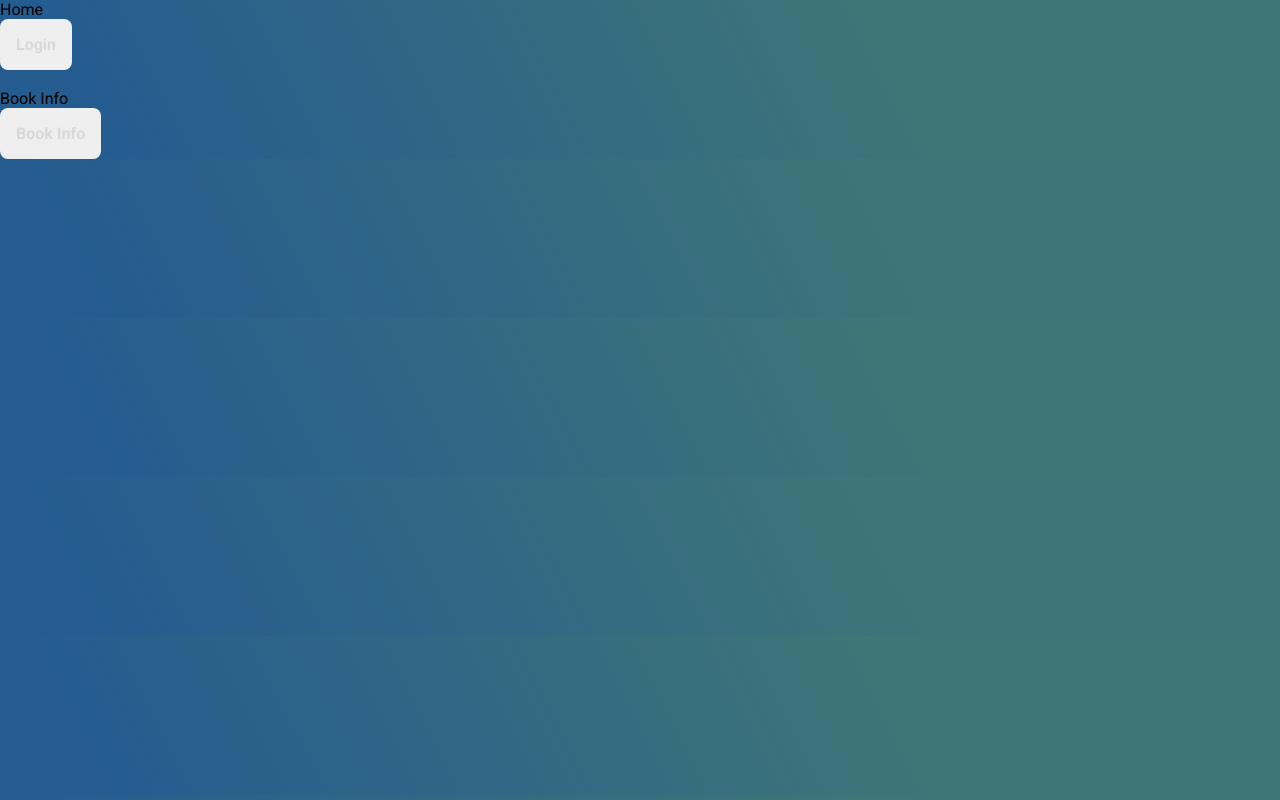
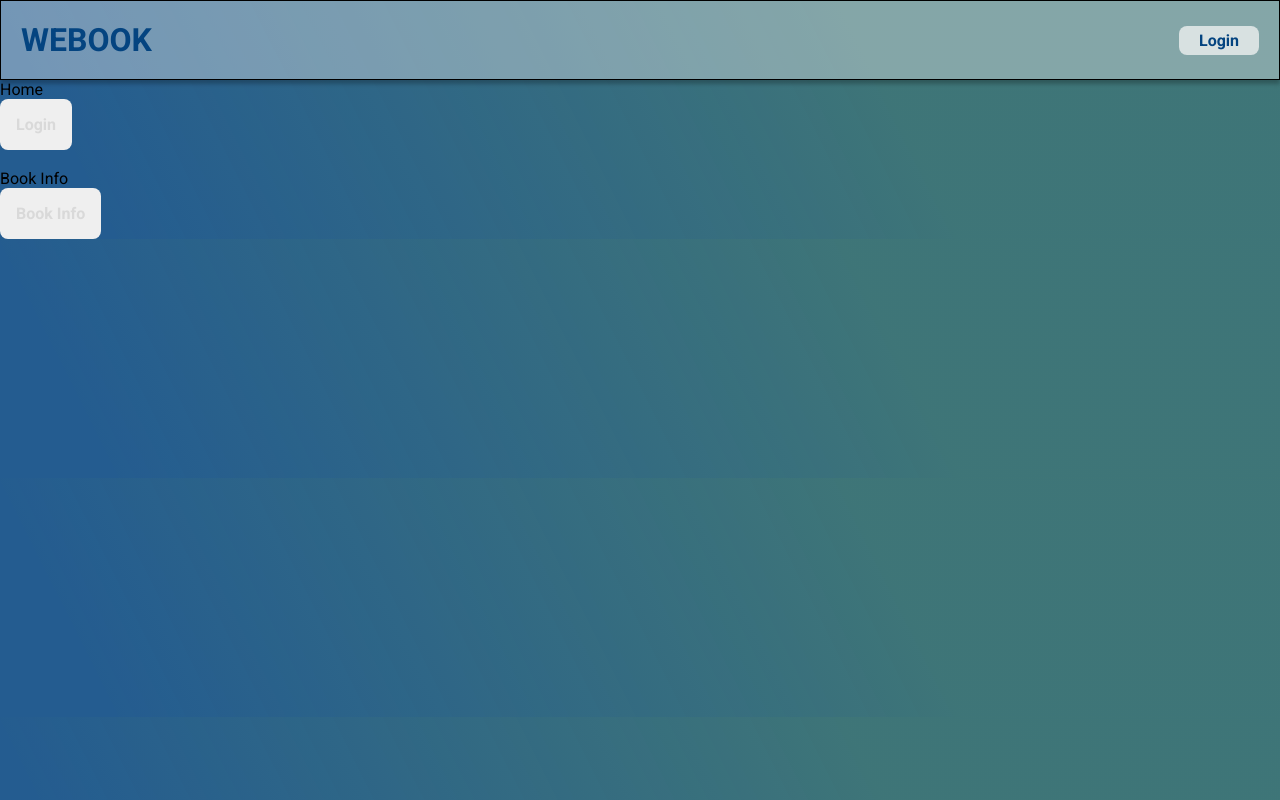
Before and after one commit to quintinoandre/WeBook, a React (Vite) app: page / in a window 1280 px wide. Built offline with nearby package versions, Linux system fonts and the light colour scheme; no server answers.

Commit message:
feat(layouts): implement header

```diff
--- a/src/Router.tsx
+++ b/src/Router.tsx
@@ -1,5 +1,6 @@
 import { Navigate, Outlet, Route, Routes } from 'react-router-dom';
 
+import { Header } from './layouts';
 import { UserProfile } from './pages/private';
 import { Home, Login, BookInfo, SignIn } from './pages/public';
 import { getTokenFromCookies } from './utils';
@@ -19,12 +20,14 @@ function Router(): JSX.Element {
 
 	return (
 		<Routes>
-			<Route path="/" element={<Home />} />
 			<Route path="/login" element={<Login />} />
 			<Route path="/signin" element={<SignIn />} />
-			<Route path="/book-info" element={<BookInfo />} />
-			<Route element={<PrivateRoute redirectPath="/" />}>
-				<Route path="/userprofile" element={<UserProfile />} />
+			<Route path="/" element={<Header />}>
+				<Route path="/" element={<Home />} />
+				<Route path="/book-info" element={<BookInfo />} />
+				<Route element={<PrivateRoute redirectPath="/" />}>
+					<Route path="/userprofile" element={<UserProfile />} />
+				</Route>
 			</Route>
 		</Routes>
 	);
--- /dev/null
+++ b/src/layouts/Header/Header.tsx
@@ -0,0 +1,47 @@
+import { Outlet, useNavigate } from 'react-router-dom';
+
+import { getTokenFromCookies } from '../../utils';
+import { LoginButton, NavBar, NavBarWithLogin, ProfilePick } from './styles';
+
+function Header(): JSX.Element {
+	const navigate = useNavigate();
+
+	function handleClickLoginButton(): void {
+		navigate('/login');
+	}
+
+	function handleClickProfileButton(): void {
+		navigate('/userprofile');
+	}
+
+	return (
+		<>
+			{getTokenFromCookies().length > 0 ? (
+				<NavBarWithLogin>
+					<h1>
+						<a href="">WEBOOK</a>
+					</h1>
+					<ProfilePick onClick={handleClickProfileButton}>
+						<img
+							src="https://images.mubicdn.net/images/cast_member/2552/cache-207-1524922850/image-w856.jpg?size=800x"
+							alt="User Profile Pic"
+						/>
+						<h4>Brad Pitt</h4>
+					</ProfilePick>
+				</NavBarWithLogin>
+			) : (
+				<NavBar>
+					<h1>
+						<a href="">WEBOOK</a>
+					</h1>
+					<LoginButton onClick={handleClickLoginButton}>
+						Login
+					</LoginButton>
+				</NavBar>
+			)}
+			<Outlet />
+		</>
+	);
+}
+
+export { Header };
--- /dev/null
+++ b/src/layouts/Header/index.tsx
@@ -0,0 +1 @@
+export * from './Header';
--- /dev/null
+++ b/src/layouts/Header/styles.ts
@@ -0,0 +1,71 @@
+import styled from 'styled-components';
+
+/* -------------NAVBAR NO LOGIN--------------------- */
+
+const NavBar = styled.div`
+	display: flex;
+	justify-content: space-between;
+	align-items: center;
+	text-align: center;
+	height: 80px;
+	background: rgba(245, 245, 245, 0.38);
+	border: 1px solid #000000;
+	box-shadow: 0px 4px 4px rgba(0, 0, 0, 0.25);
+	padding: 20px;
+	h1 a {
+		color: ${({ theme }) => theme['blue-100']};
+		text-decoration: none;
+	}
+`;
+
+const LoginButton = styled.button`
+	border: 0;
+	padding: 5px 20px;
+	border-radius: 8px;
+	background: rgba(245, 245, 245, 0.75);
+	color: ${({ theme }) => theme['blue-100']};
+	font-weight: bold;
+	cursor: pointer;
+
+	&:hover {
+		background: ${({ theme }) => theme['gray-300']};
+		border: 1px solid ${({ theme }) => theme['blue-100']};
+	}
+`;
+
+/* -------------NAVBAR WITH LOGIN--------------------- */
+const NavBarWithLogin = styled.div`
+	display: flex;
+	justify-content: space-between;
+	align-items: center;
+	text-align: center;
+	height: 80px;
+	background: rgba(245, 245, 245, 0.38);
+	border: 1px solid #000000;
+	box-shadow: 0px 4px 4px rgba(0, 0, 0, 0.25);
+	padding: 20px;
+	h1 a {
+		color: ${({ theme }) => theme['blue-100']};
+		text-decoration: none;
+	}
+`;
+
+const ProfilePick = styled.div`
+	display: flex;
+	align-items: center;
+	text-align: center;
+	border: 0;
+	padding: 0;
+	border-radius: 10px;
+	color: ${({ theme }) => theme['blue-100']};
+	font-weight: bold;
+	cursor: pointer;
+	img {
+		width: 50px;
+		height: 50px;
+		border-radius: 50%;
+		margin: 5px 10px;
+	}
+`;
+
+export { NavBar, NavBarWithLogin, LoginButton, ProfilePick };
--- /dev/null
+++ b/src/layouts/index.tsx
@@ -0,0 +1 @@
+export * from './Header';
--- a/src/pages/public/BookInfo/BookInfo.tsx
+++ b/src/pages/public/BookInfo/BookInfo.tsx
@@ -1,11 +1,9 @@
-import { Navbar } from '../../../components/Navbar';
 import { BookInfoContainter } from './BookContainer';
 import { Form } from './Form';
 
 function BookInfo(): JSX.Element {
 	return (
 		<>
-			<Navbar />
 			<BookInfoContainter />
 			{/* <Carousel/> */}
 			<Form />
```
